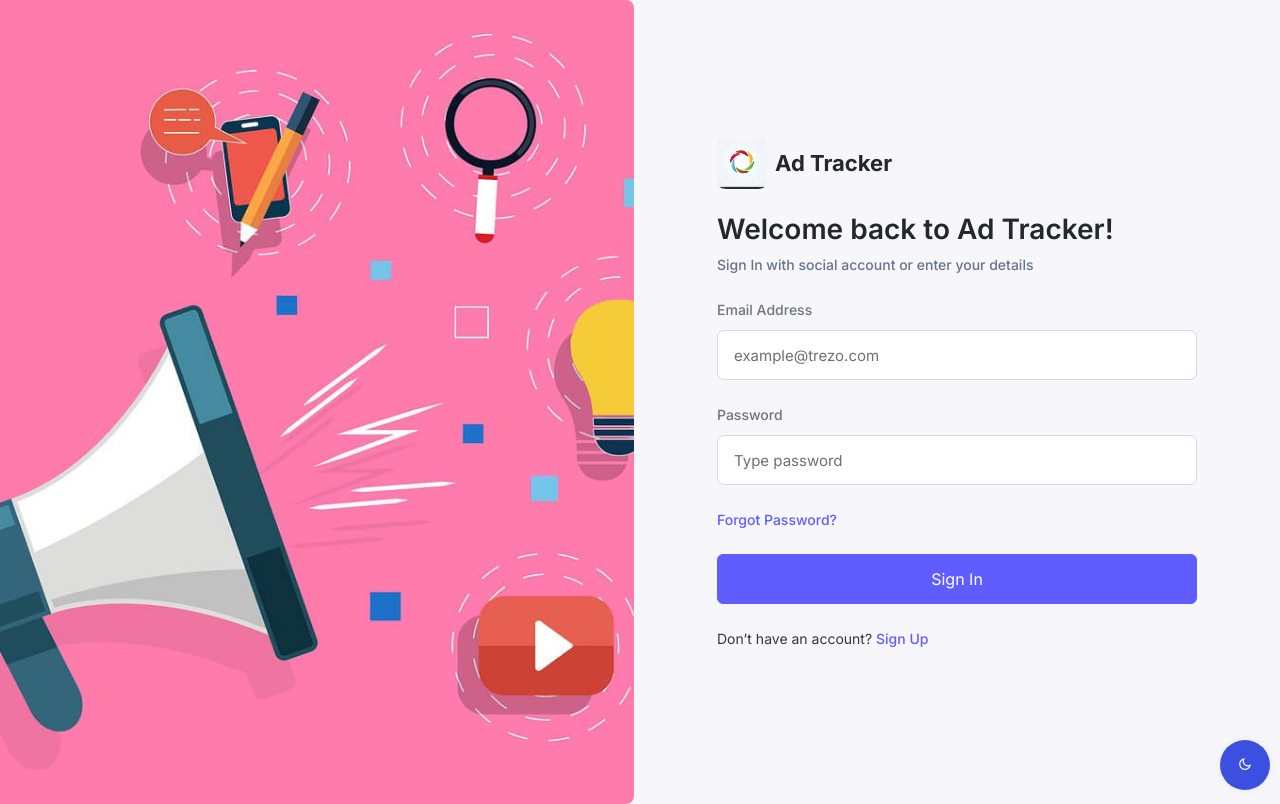
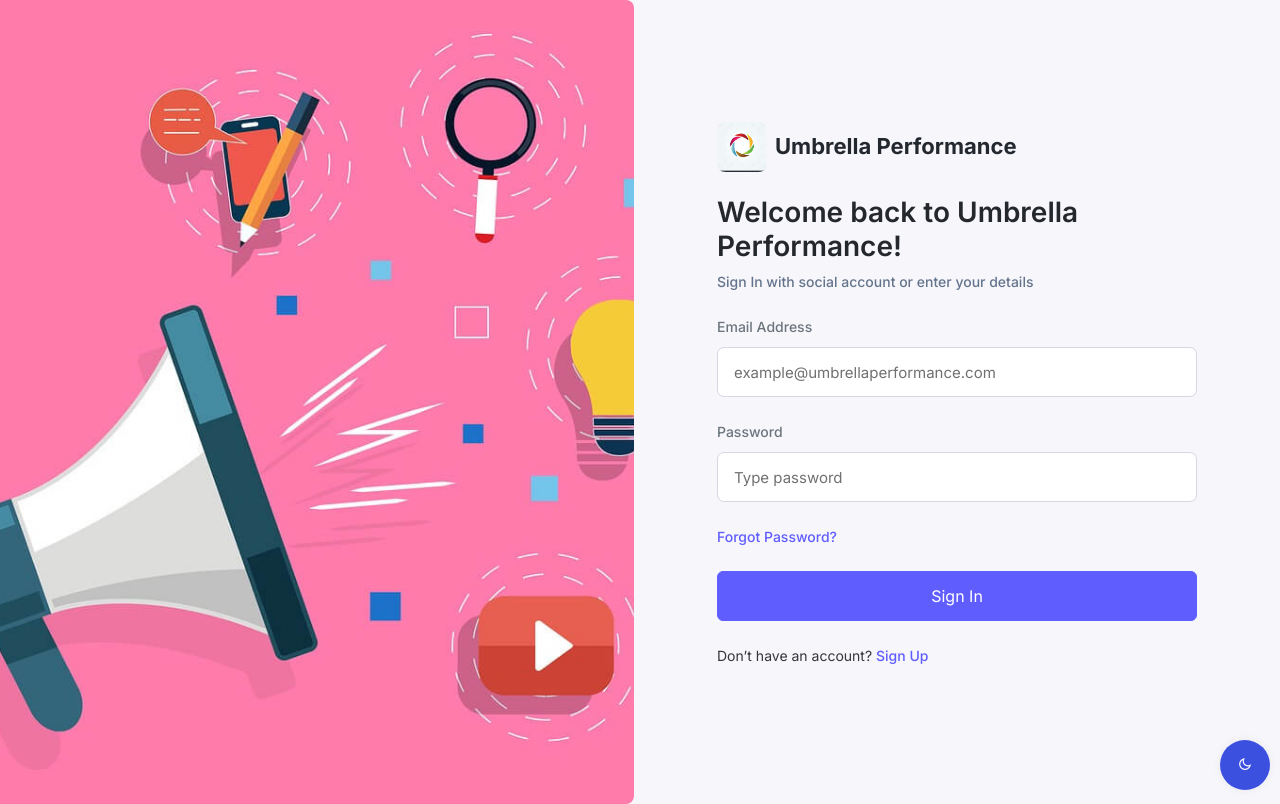
Before and after one commit to jamtechdev/mvp-test, a Next.js app: page / in a window 1280 px wide. Built offline with nearby package versions, Linux system fonts and the light colour scheme.

Commit message:
brand name changes done

```diff
--- a/src/_components/common/Footer.jsx
+++ b/src/_components/common/Footer.jsx
@@ -73,7 +73,7 @@
         <Row className="border-top mt-5">
           <Col className="text-center mt-4">
             <small>
-              © {new Date().getFullYear()} Ad Tracker. All Rights Reserved.
+              © {new Date().getFullYear()} Umbrella Performance. All Rights Reserved.
             </small>
           </Col>
         </Row>
--- a/src/_components/common/LeftSideBar.jsx
+++ b/src/_components/common/LeftSideBar.jsx
@@ -68,10 +68,10 @@
           <Image
             src="/images/sample-logo.jpg"
             alt="Logo"
-            width={32}
-            height={32}
+            width={25}
+            height={25}
           />
-          <span className="logo-text fw-bold text-dark">Ad Tracker</span>
+          <span className="logo-text fw-bold text-dark">Umbrella Performance</span>
         </Link>
         <Button
           className="sidebar-burger-menu bg-transparent p-0 border-0 opacity-0 z-n1 position-absolute top-50 end-0 translate-middle-y"
--- a/src/app/_components/SignIn.jsx
+++ b/src/app/_components/SignIn.jsx
@@ -62,11 +62,11 @@
                   width={25}
                   height={25}
                 />
-                <span className="logotxt">Ad Tracker</span>
+                <span className="logotxt">Umbrella Performance</span>
               </div>
 
               {/* Heading */}
-              <h3 className="fs-28 mb-2">Welcome back to Ad Tracker!</h3>
+              <h3 className="fs-28 mb-2">Welcome back to Umbrella Performance!</h3>
               <p className="fw-medium fs-16 mb-4">
                 Sign In with social account or enter your details
               </p>
@@ -142,7 +142,7 @@
                       <Field
                         name="email"
                         type="email"
-                        placeholder="example@trezo.com"
+                        placeholder="example@umbrellaperformance.com"
                         className="form-control h-55"
                       />
                       <ErrorMessage
@@ -171,7 +171,7 @@
                     {/* Forgot Password */}
                     <BootstrapForm.Group className="mb-4">
                       <Link
-                        href="/authentication/forgot-password/"
+                        href="/"
                         className="fw-medium text-primary text-decoration-none"
                       >
                         Forgot Password?
--- a/src/app/_components/SignUp.jsx
+++ b/src/app/_components/SignUp.jsx
@@ -62,7 +62,7 @@
                   width={25}
                   height={25}
                 />
-                <span className="logotxt">Ad Tracker</span>
+                <span className="logotxt">Umbrella Performance</span>
               </div>
 
               {/* Heading */}
@@ -138,7 +138,7 @@
                       <Field
                         name="email"
                         type="email"
-                        placeholder="example@trezo.com"
+                        placeholder="example@umbrellaperformance.com"
                         className="form-control h-55"
                       />
                       <ErrorMessage
--- a/src/app/globals.css
+++ b/src/app/globals.css
@@ -442,7 +442,9 @@
   border-bottom: 1px solid #ECF0FF;
 }
 .sidebar-area .logo .logo-text {
-  font-size: 22px;
+    /* font-size: 22px; */
+
+  font-size: 15px;
   position: static;
   top: -4px;
   left: 33px;
--- a/src/app/layout.js
+++ b/src/app/layout.js
@@ -13,7 +13,7 @@
 });
 
 export const metadata = {
-  title: "Ad Tracker",
+  title: "Umbrella Performance",
   description: "Generated by create next app",
 };
 
```
